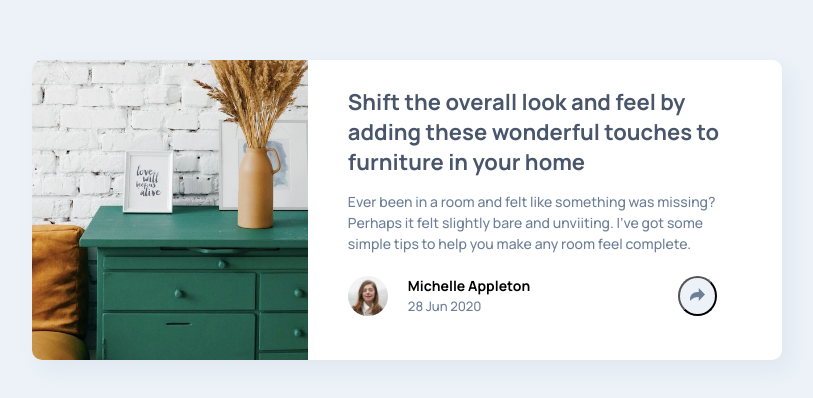
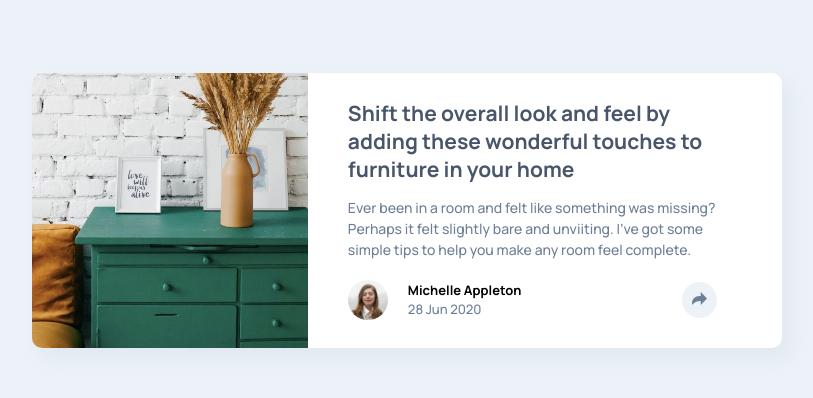
Before and after one commit to chrisgibbo/Article-Preview-Component, a plain HTML site: page index.html in a window 1280 px wide. Shown: the part 190-588 px from the top of the page, without its empty margins (233-1046 px from the left). Drawn offline with Linux system fonts and the light colour scheme.

Commit message:
Decreased card height to 275px. Decreased body sz

```diff
--- a/style.css
+++ b/style.css
@@ -27,7 +27,7 @@ body {
     display: flex;
     background-color: #fff;
     max-width: 750px;
-    height: 300px;
+    height: 275px;
     border-radius: 10px;
     box-shadow: 8px 10px 20px hsla(212, 23%, 69%, 15%);
 }
@@ -45,7 +45,7 @@ body {
 }
 
 .heading {
-    font-size: 22px;
+    font-size: 21px;
     font-weight: 700;
     color: var(--verydarkblue);
 }
@@ -81,7 +81,7 @@ body {
 }
 
 .avatar-name {
-    font-size: 14px;
+    font-size: 13px;
     font-weight: 700;
 }
 
@@ -91,7 +91,10 @@ body {
 }
 
 .share-icon {
+    border: none;
     background-color: var(--lightgrayblue);
     border-radius: 50%;
     padding: 10px;
+    cursor: pointer;
+    transition: background-color 0.15s ease-in-out;
 }
```
